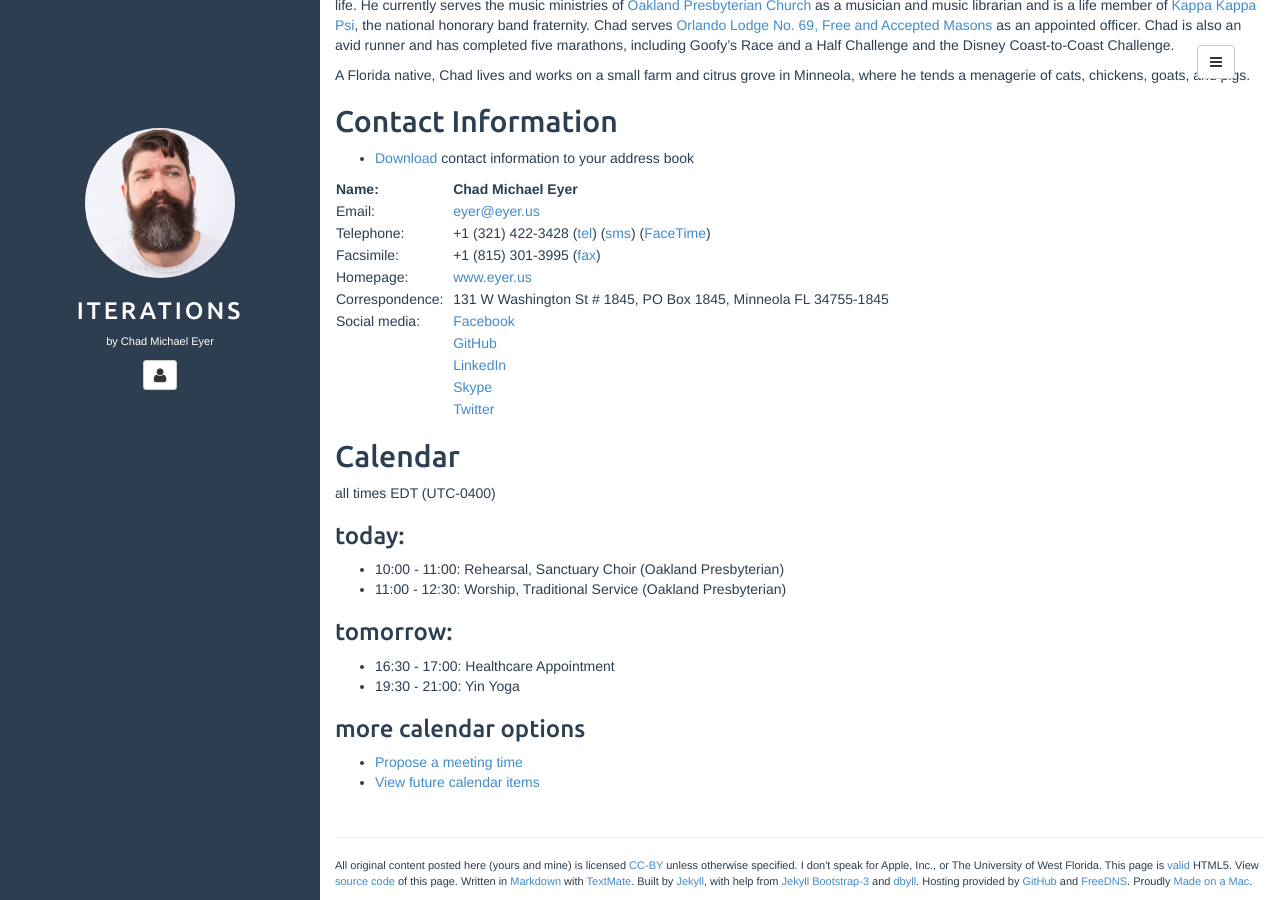
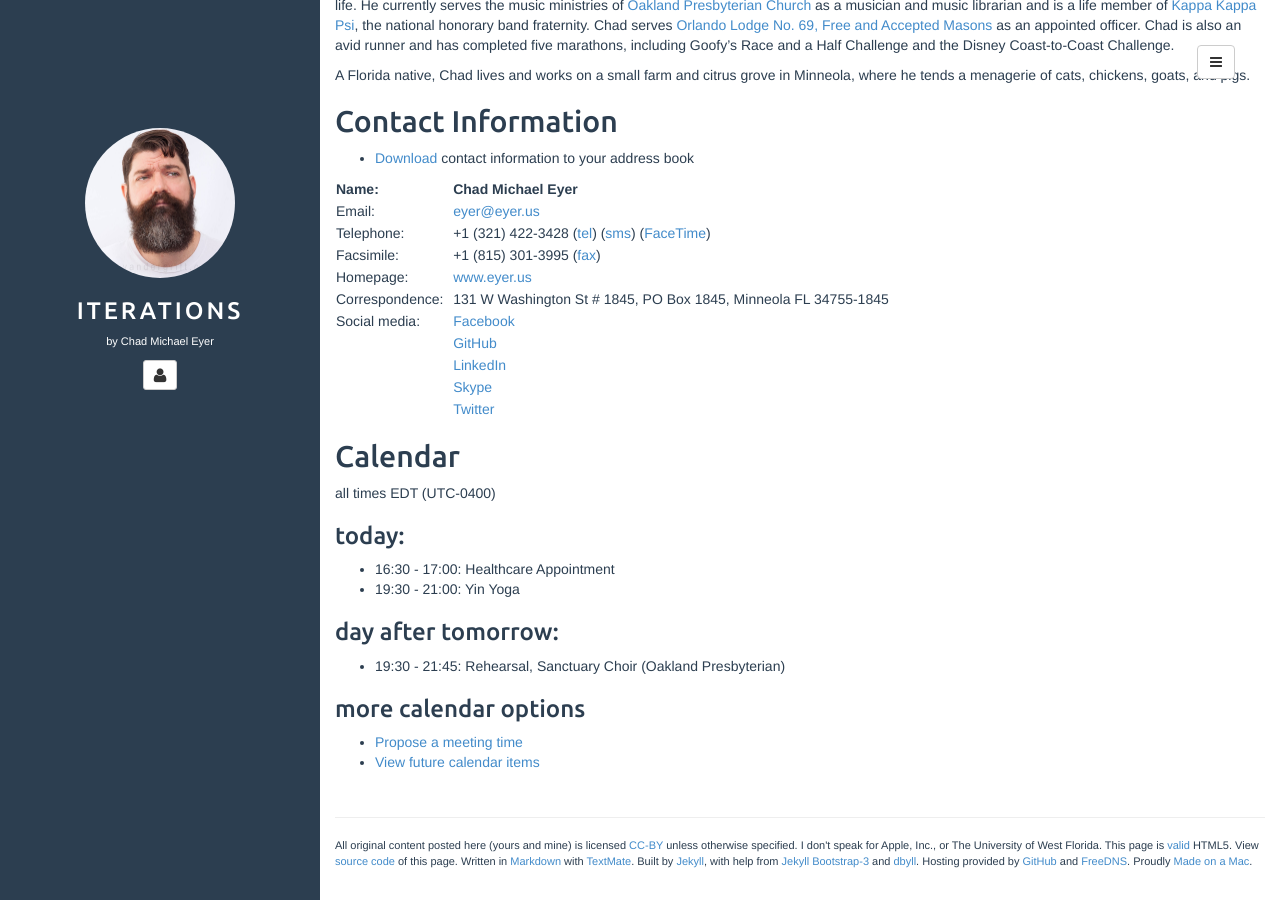
Before and after one commit to chadmichaeleyer/chadmichaeleyer.github.io, a Jekyll site: the page built from about.md, in a window 1280 px wide and 900 px high, scrolled down 994 px. Built offline with Jekyll 4.4.1, drawn with Linux system fonts in a browser that asks for light colours.

Commit message:
calendar update

```diff
--- a/calendar.markdown
+++ b/calendar.markdown
@@ -2,10 +2,9 @@ all times EDT (UTC-0400)
 
 ### today:
 
-* 10:00 - 11:00: Rehearsal, Sanctuary Choir (Oakland Presbyterian)
-* 11:00 - 12:30: Worship, Traditional Service (Oakland Presbyterian)
-
-### tomorrow:
-
 * 16:30 - 17:00: Healthcare Appointment
 * 19:30 - 21:00: Yin Yoga
+
+### day after tomorrow:
+
+* 19:30 - 21:45: Rehearsal, Sanctuary Choir (Oakland Presbyterian)
```
Also changed, not shown: calendar-year.markdown (+6 -5 lines).
